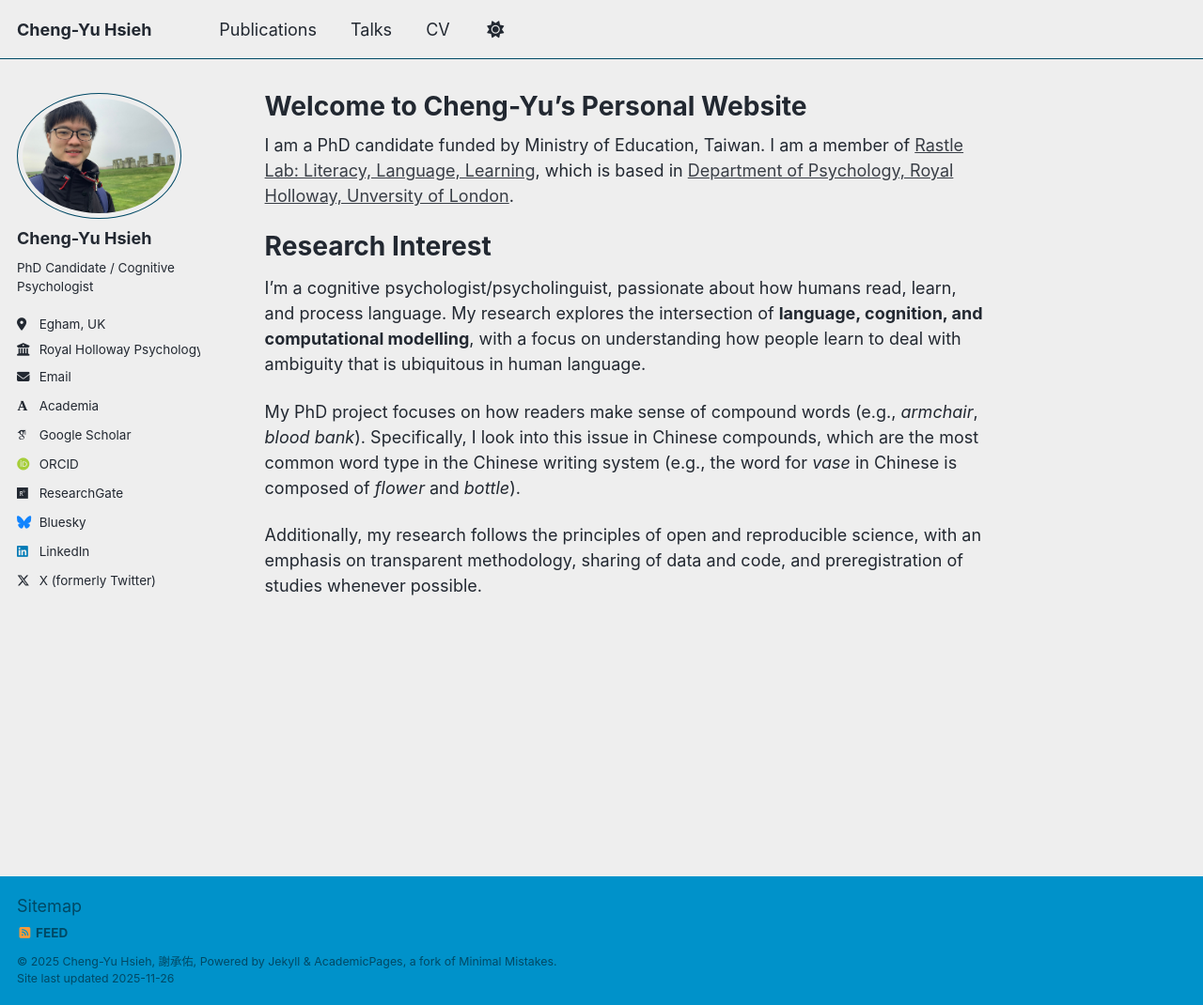
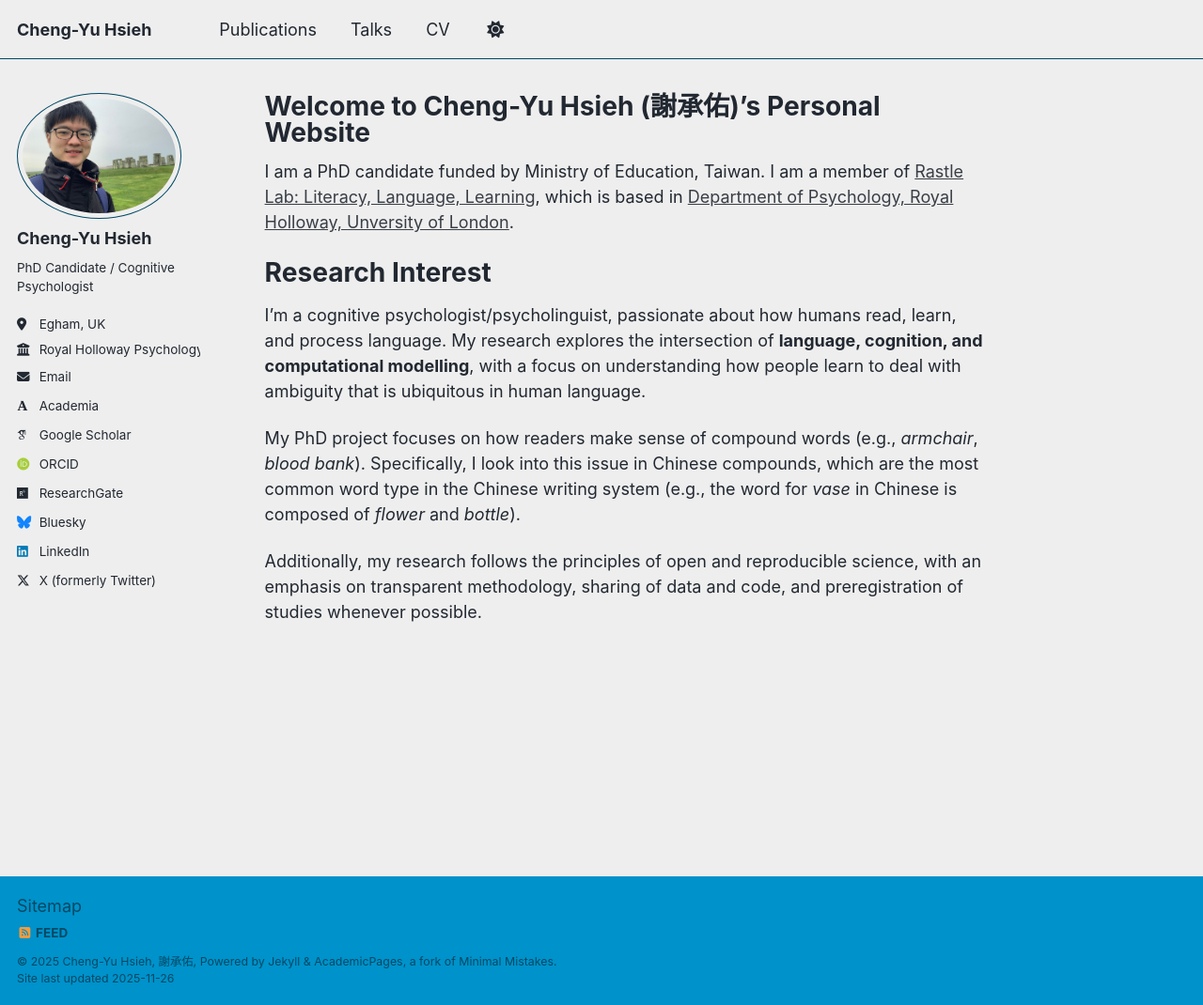
Before and after one commit to cyhsieh-psy/cyhsieh-psy.github.io, a Jekyll site: the page built from _pages/about.md, in a window 1280 px wide and 1070 px high. Shown: the whole window at 94% size. Built offline with Jekyll 4.4.1, drawn with Linux system fonts in a browser that asks for light colours; some web fonts are replaced; a script that is not in the unit is left out.

Commit message:
Update about.md

```diff
--- a/_pages/about.md
+++ b/_pages/about.md
@@ -1,6 +1,6 @@
 ---
 permalink: /
-title: "Welcome to Cheng-Yu's Personal Website"
+title: "Welcome to Cheng-Yu Hsieh (謝承佑)'s Personal Website"
 author_profile: true
 redirect_from:
   - /about/
```
